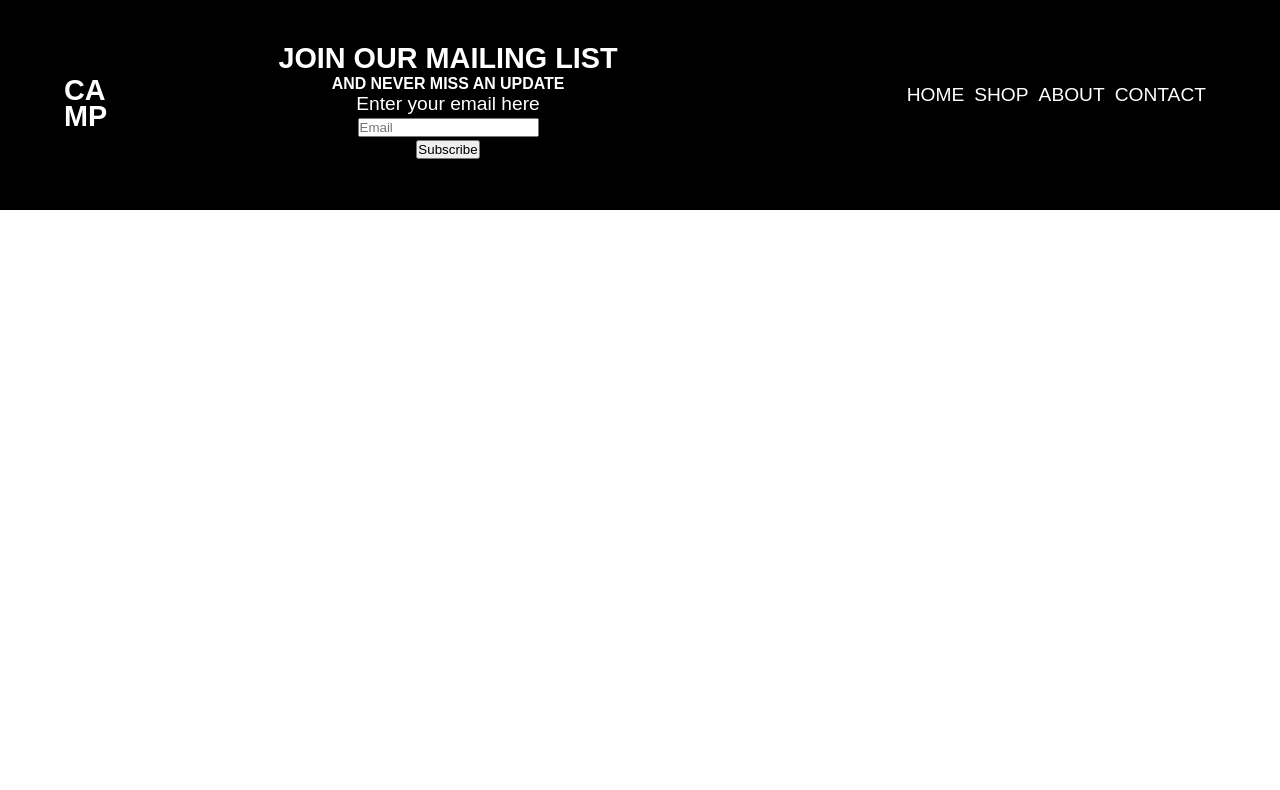
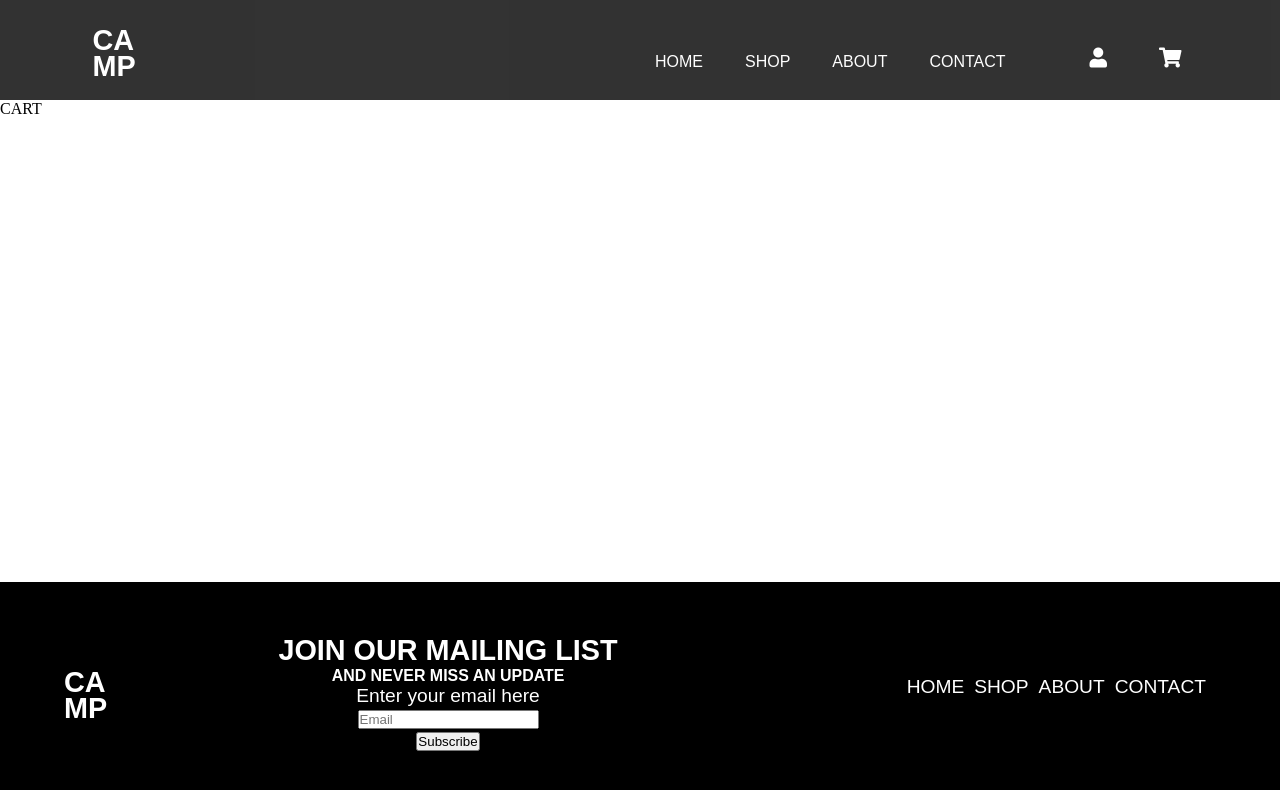
Before and after one commit to AMamun143/camp, a React (Create React App) app in the folder camp/: page /cart in a window 1280 px wide. Shown: the top 790 px of the page. Built offline with nearby package versions, Linux system fonts and the light colour scheme; a web font is replaced by a local one.

Commit message:
header footer separation

```diff
--- a/camp/src/components/Footer/Footer.css
+++ b/camp/src/components/Footer/Footer.css
@@ -12,6 +12,8 @@
 
 .wrap {
     height: 8vh;
+    position: relative;
+    top: 60vh;
 }
 .footer-logo{
     color: white;
--- a/camp/src/components/MainComponent.js
+++ b/camp/src/components/MainComponent.js
@@ -32,8 +32,11 @@ function MainComponent(){
                 <Route exact path="/shop" component={NewArrivals} />
                 <Route exact path="/shop" component={Hero} />
                 <Route exact path="/cart" component={Cart} />
+
                 <Redirect to='/home' />
+
             </Switch>
+
 
             </Router>
             <FooterComponent />
--- a/camp/src/pages/cart/Cart.js
+++ b/camp/src/pages/cart/Cart.js
@@ -3,7 +3,7 @@ import React from 'react'
 function Cart() {
     return (
         <div>
-            hello
+           CART
         </div>
     )
 }
```
